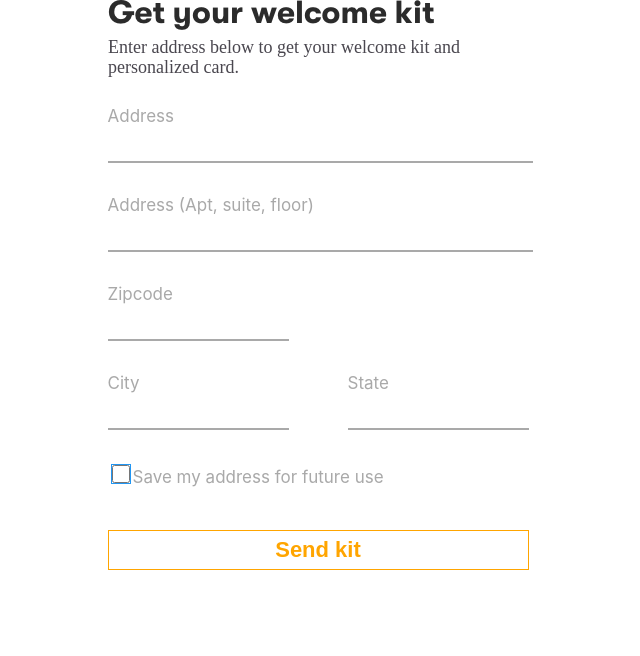
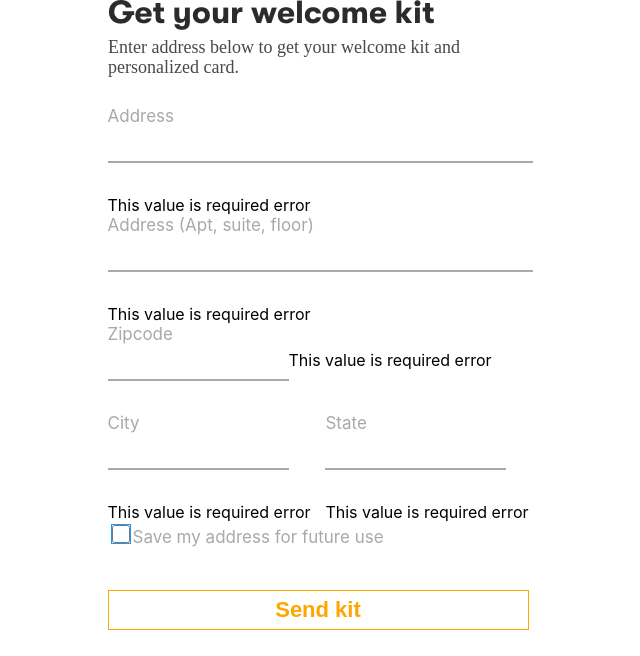
Before and after one commit to Sonalicodeastu/React-assignment, a React (Create React App) app: page / in a window 1280 px wide. Shown: the top 656 px of the page, without its empty margins (322-962 px from the left). Built offline with nearby package versions, Linux system fonts and the light colour scheme.

Commit message:
added validation code

```diff
--- a/src/App.js
+++ b/src/App.js
@@ -1,36 +1,107 @@
-import React from 'react';
+import React, { Component } from 'react';
 import heading from './left.png';
 import subheading from'./left.svg';
 import './App.css';
 
-function App() {
+
+function validate(address, apt, zipcode, city, state) {
+
+  return {
+    address: address.length === 0,
+    apt: apt.length === 0,
+    zipcode: zipcode.length === 0,
+    city: city.length === 0,
+    state: state.length === 0
+
+  };
+}
+class App extends Component {
+  constructor() {
+    super();
+    this.state = {
+      address: '',
+      apt: '',
+      zipcode:'',
+      city:'',
+      state:'',
+      touched: {
+        address: false,
+        apt: false,
+        zipcode:false,
+        city:false,
+        state:false,
+      },
+    };
+  }
+  handleaddressChange = (evt) => {
+    this.setState({ address: evt.target.value });
+  }
+
+  handleaptChange = (evt) => {
+    this.setState({ apt: evt.target.value });
+  }
+
+  handlezipcodeChange = (evt) => {
+    this.setState({ zipcode: evt.target.value });
+  }
+
+  handlecityChange = (evt) => {
+    this.setState({ city: evt.target.value });
+  }
+  handlestateChange = (evt) => {
+    this.setState({ state: evt.target.value });
+  }
+  handleBlur = (field) => (evt) => {
+    this.setState({
+      touched: { ...this.state.touched, [field]: true },
+    });
+  }
+
+
+  render(){
+    //const { errors } = this.state;
+    const errors = validate(this.state.address, this.state.apt,this.state.zipcode,this.state.city,this.state.state);
+    const shouldMarkError = (field) => {
+      const hasError = errors[field];
+      const shouldShow = this.state.touched[field];
+
+      return hasError ? shouldShow : false;
+    };
   return (
     <div className="heading">
       <header className="center">
+      <form  noValidate>
         <img src={heading} className="heading" alt="heading" />
         <img src={subheading} className="svgimage" alt="subheading"/>
     <span className="label">Address</span><br/>
-    <input className="inputField" type="text"/><br/>
+    <input className="inputField" type="text" onChange={this.handleaddressChange} onBlur={this.handleBlur('address')} value={this.state.address} required />
+    <span className={shouldMarkError('address') ? "error" : "hidden"}>This value is required error</span><br/>
     <span className="label">Address (Apt, suite, floor)</span><br/>
-    <input className="inputField" type="text"/>
+    <input className="inputField"  type="text" onChange={this.handleaptChange} onBlur={this.handleBlur('apt')} value={this.state.apt} required/>
+    <span className={shouldMarkError('apt') ? "error" : "hidden"}>This value is required error</span><br/>
     <div className="halfGrid"> <span className="label">Zipcode</span><br/>
-      <input className="inputFieldHalf" type="text"/>
+      <input className="inputFieldHalf" type="text" onChange={this.handlezipcodeChange} onBlur={this.handleBlur('zipcode')} value={this.state.zipcode}/>
+      <span className={shouldMarkError('zipcode') ? "error" : "hidden"}>This value is required error</span><br/>
     </div>
     <div className="whole">
       <div className="half-left"> <span className="label">City</span><br/>
-        <input className="inputFieldHalf" type="text"/>
+        <input className="inputFieldHalf" type="text" onChange={this.handlecityChange} onBlur={this.handleBlur('city')} value={this.state.city}/>
+        <br/><span className={shouldMarkError('city') ? "error" : "hidden"}>This value is required error</span><br/>
       </div>
       <div className="half-right"><span className="label">State</span><br/>
-        <input className="inputFieldHalf" type="text"/>
+        <input className="inputFieldHalf" type="text" onChange={this.handlestateChange} onBlur={this.handleBlur('state')} value={this.state.state}/>
+        <br/><span className={shouldMarkError('state') ? "error" : "hidden"}>This value is required error</span><br/>
       </div>
     </div>
     <div className="check">
       <input className="checkbox" type="checkbox"/><span className="label">Save my address for future use</span>
     </div>
-    <button className="borderbutton">Send kit</button>
+    <button type="submit" className="borderbutton">Send kit</button>
+    </form>
       </header>
     </div>
   );
 }
+}
 
 export default App;
```
